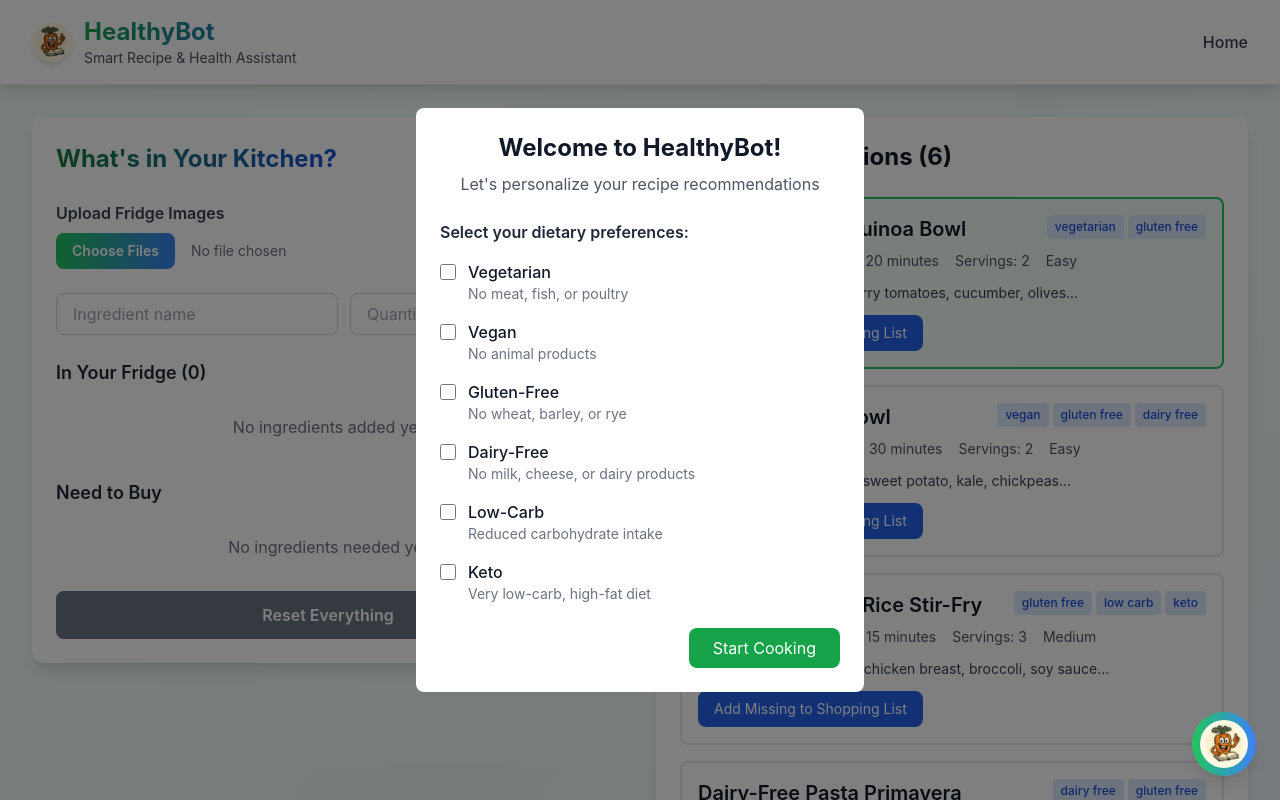
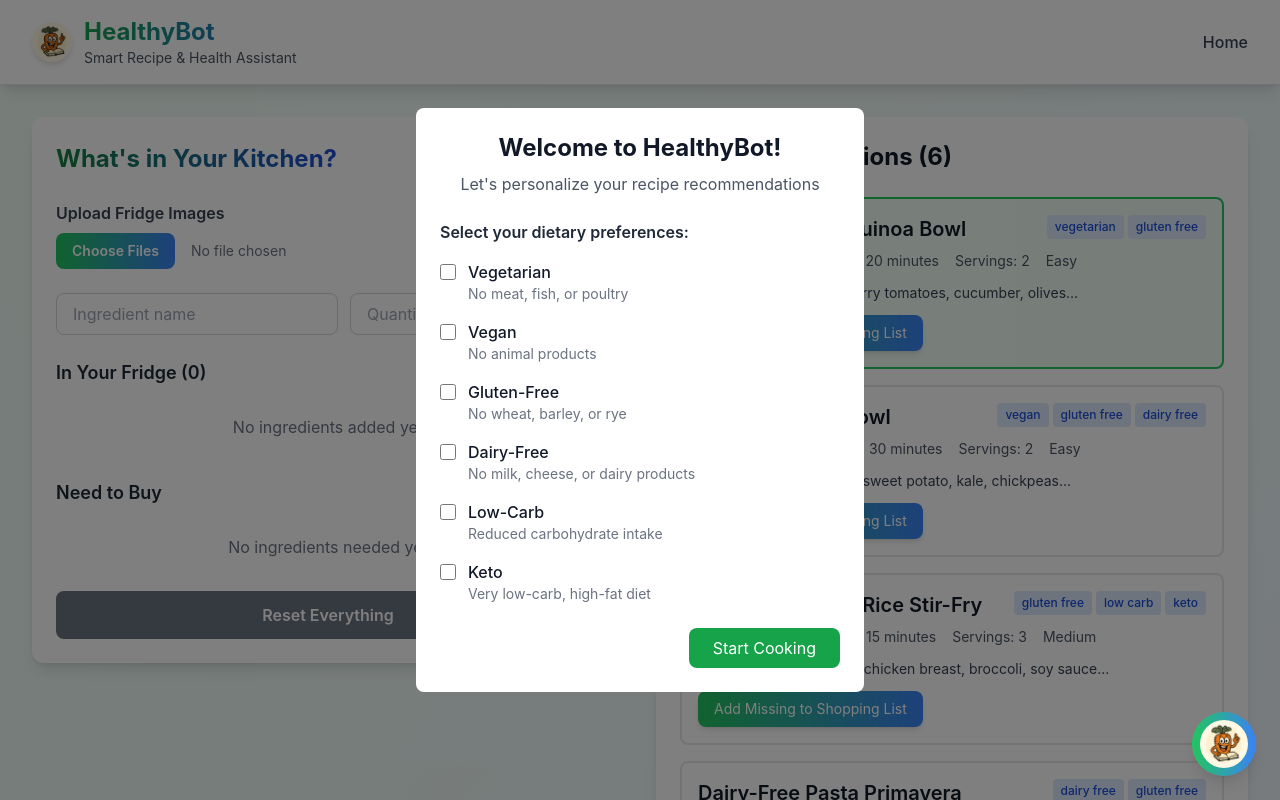
Before and after one commit to AltyIbrhm/BellyButton, a React (Vite) app: page / in a window 1280 px wide. Shown: the top 800 px of the page. Built offline with nearby package versions, Linux system fonts and the light colour scheme; the HTML template or start-up script is replaced by a standard one.

Commit message:
Update shopping list buttons to match gradient color scheme

```diff
--- a/src/pages/Home.tsx
+++ b/src/pages/Home.tsx
@@ -909,7 +909,7 @@ const Home: React.FC = () => {
                       e.stopPropagation();
                       addMissingIngredients(recipe);
                     }}
-                    className="px-4 py-2 bg-blue-600 text-white rounded-lg hover:bg-blue-700 transition-colors text-sm"
+                    className="px-4 py-2 bg-gradient-to-r from-green-500 to-blue-500 text-white rounded-lg hover:from-green-600 hover:to-blue-600 transition-all shadow-md text-sm"
                   >
                     Add Missing to Shopping List
                   </button>
@@ -975,7 +975,7 @@ const Home: React.FC = () => {
 
                 <button
                   onClick={() => addMissingIngredients(selectedRecipe)}
-                  className="w-full px-6 py-3 bg-green-600 text-white font-semibold rounded-lg hover:bg-green-700 transition-colors"
+                  className="w-full px-6 py-3 bg-gradient-to-r from-green-500 to-blue-500 text-white font-semibold rounded-lg hover:from-green-600 hover:to-blue-600 transition-all shadow-md"
                 >
                   Add Missing Ingredients to Shopping List
                 </button>
```
